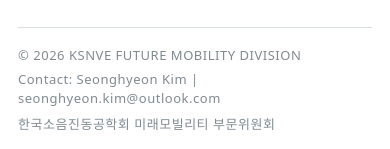
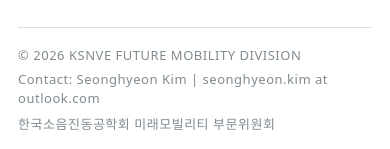
Before and after one commit to ksnve-future-mobility/homepage, a Next.js app: page / in a window 390 px wide. Shown: the part 1021-1170 px from the top of the page. Built offline with nearby package versions, Linux system fonts and the light colour scheme; no server answers.

Commit message:
Update future mobility division homepage

```diff
--- a/app/globals.css
+++ b/app/globals.css
@@ -621,10 +621,6 @@
   color: #7f8b91;
 }
 
-.mini-footer-contact:hover {
-  color: var(--blue);
-}
-
 @media (max-width:1180px) {
   body {
     overflow-x: auto;
--- a/app/page.tsx
+++ b/app/page.tsx
@@ -71,7 +71,7 @@
       <footer className="mini-footer">
         <p>
           © 2026 KSNVE FUTURE MOBILITY DIVISION
-          <a className="mini-footer-contact" href="mailto:seonghyeon.kim@outlook.com">Contact: Seonghyeon Kim | seonghyeon.kim@outlook.com</a>
+          <span className="mini-footer-contact">Contact: Seonghyeon Kim | seonghyeon.kim at outlook.com</span>
         </p>
         <span>한국소음진동공학회 미래모빌리티 부문위원회</span>
       </footer>
```
